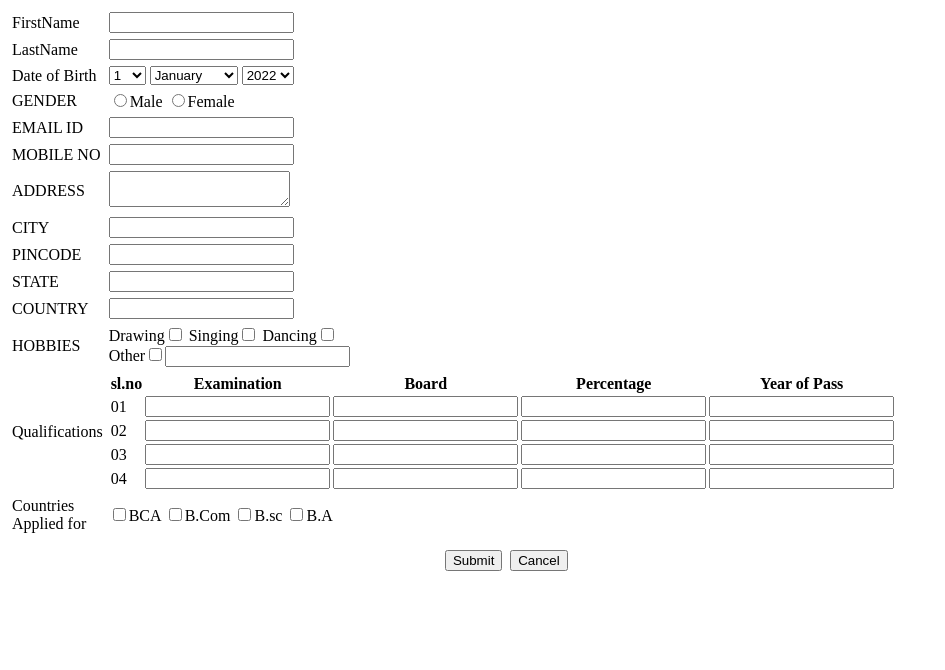
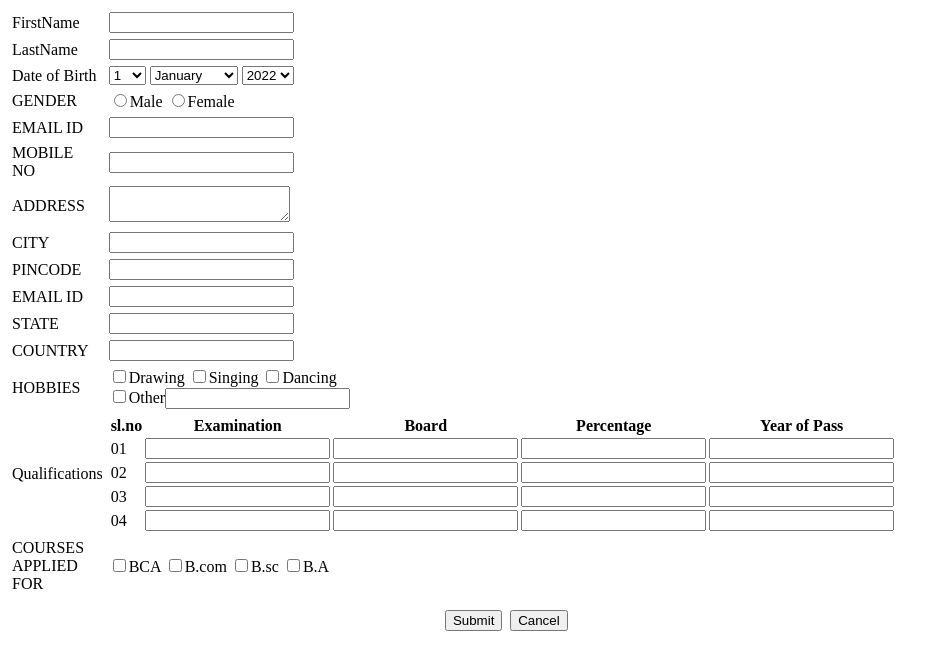
Before and after one commit to SubrahmanyaGaniga20/FrontEndTasks, a plain HTML site: page Task8/RegitrationForms.html in a window 1280 px wide. Shown: the whole page, without its empty margins (0-945 px from the left). Drawn offline with Linux system fonts and the light colour scheme.

Commit message:
Add files via upload

```diff
--- a/Task8/RegitrationForms.html
+++ b/Task8/RegitrationForms.html
@@ -93,7 +93,7 @@
             <td><input type="email" id="email"></td>
          </tr>
          <tr>
-            <td><label for="Phone">MOBILE NO</label></td>
+            <td><label for="Phone">MOBILE<br>NO</label></td>
             <td><input type="tel" id="Phone"></td>
          </tr>
          <tr>
@@ -109,6 +109,10 @@
             <td><input type="number" id="pincode" maxlength="6"></td>
          </tr>
          <tr>
+            <td><label for="email1">EMAIL ID</label></td>
+            <td><input type="email" id="email1"></td>
+         </tr>
+         <tr>
             <td><label for="state">STATE</label></td>
             <td><input type="text" id="state"></td>
          </tr>
@@ -118,10 +122,10 @@
          </tr>
          <tr>
             <td><label for="Hobbies">HOBBIES</label></td>
-            <td>Drawing<input type="checkbox" id="Hobbies" name="Hobbies">
-                Singing<input type="checkbox" id="Hobbies" name="Hobbies">
-                Dancing<input type="checkbox" id="Hobbies" name="Hobbies">
-                <br>Other<input type="checkbox" id="Hobbies" name="Hobbies"><input type="text" id="Hobbies"></td>
+            <td><input type="checkbox" id="Hobbies" name="Hobbies">Drawing
+                <input type="checkbox" id="Hobbies" name="Hobbies">Singing
+                <input type="checkbox" id="Hobbies" name="Hobbies">Dancing
+                <br><input type="checkbox" id="Hobbies" name="Hobbies">Other<input type="text" id="Hobbies"></td>
          </tr>
          <tr>
             <td><label for="qualifications">Qualifications</label></td>
@@ -165,9 +169,9 @@
             </td>
          </tr>
          <tr>
-            <td><label for="country">Countries<br> Applied for</label></td>
+            <td><label for="courses">COURSES<br>APPLIED<BR>FOR</label></td>
             <td> <input type="checkbox" id="country" name="country">BCA
-            <input type="checkbox" id="country" name="country">B.Com
+            <input type="checkbox" id="country" name="country">B.com
             <input type="checkbox" id="country" name="country">B.sc
             <input type="checkbox" id="country" name="country">B.A </td>
          </tr>
```
